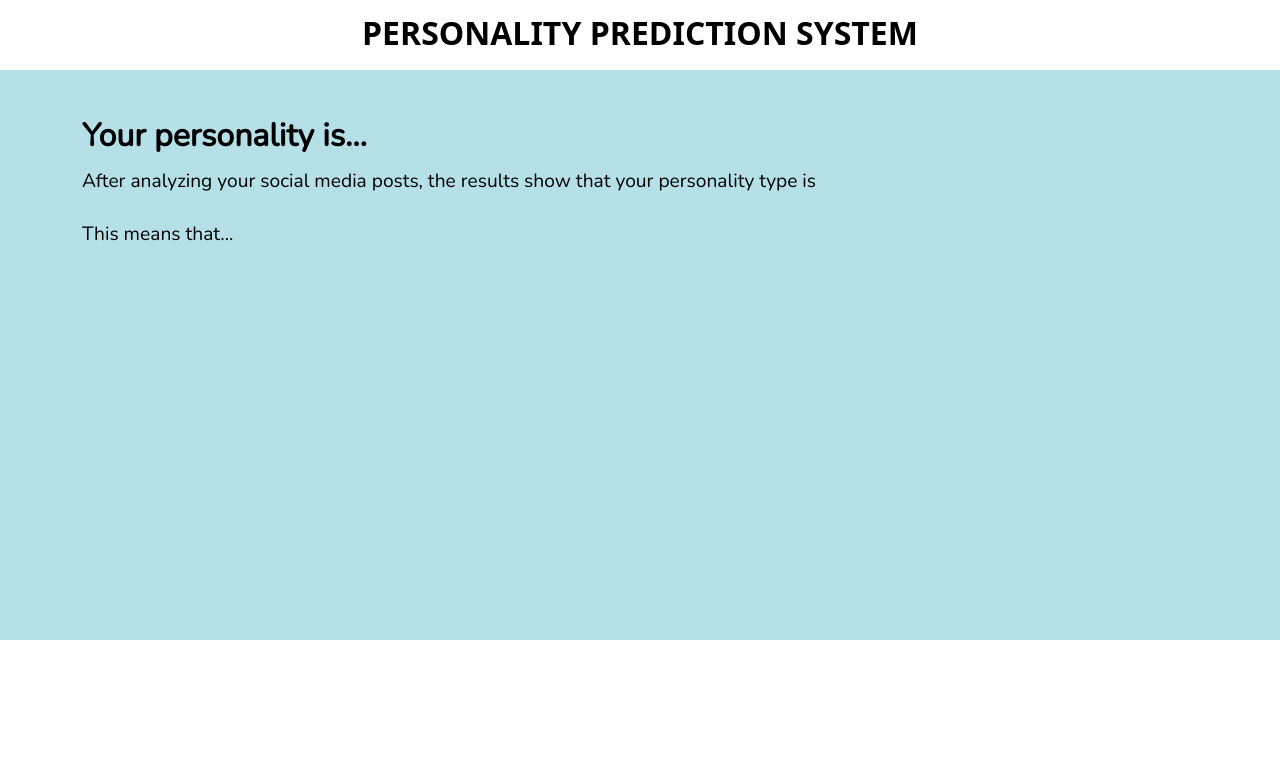
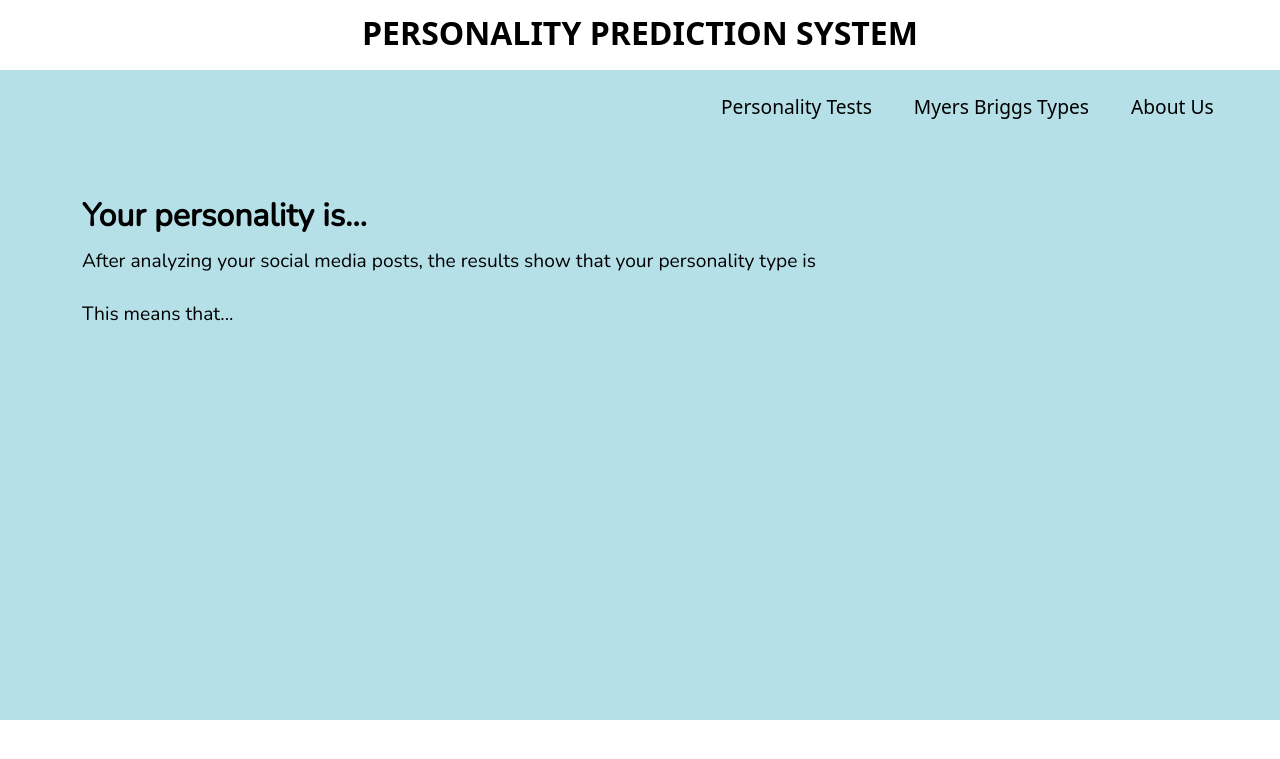
Before and after one commit to aryanparab/MPR2, a Django app: template templates/result.html in a window 1280 px wide. Shown: the top 759 px of the page. Run offline with Django 3.2, Linux system fonts and the light colour scheme; the template is opened without the code that fills it, so the values that code supplies are empty; parts of the project's set-up code (start-up, migrations or seed data) failed here and were passed over.

Commit message:
results page

```diff
--- a/templates/index.html
+++ b/templates/index.html
@@ -22,7 +22,7 @@
   <header id="section" class="header">
              <div class="nav">
                 <div class="logo">
-                    <img src="images/logo.png" alt="" class="logo">
+                    <!-- <img src="images/logo.png" alt="" class="logo"> -->
                 </div>
 
                 <ul class="nav-menu nav-menu-hide">
--- a/templates/result.html
+++ b/templates/result.html
@@ -17,6 +17,24 @@
         <p>PERSONALITY PREDICTION SYSTEM
         </p>
     </section>
+
+
+    <header id="section" class="header3">
+        <div class="nav">
+
+
+           <ul class="nav-menu nav-menu-hide">
+               <li class="nav-item"><a href="#test" class="nav-link">Personality Tests</a></li>
+               <li class="nav-item"><a href="#types" class="nav-link">Myers Briggs Types</a></li>
+               <li class="nav-item"><a href="#aboutus" class="nav-link">About Us</a></li>
+           </ul>
+           <div class="hamburger">
+                   <span class="bar"></span>
+                   <span class="bar"></span>
+                   <span class="bar"></span>
+           </div>
+       </div>
+</header>
 
     <section class="header2">
         <div class="end-form">
--- a/templates/style.css
+++ b/templates/style.css
@@ -241,7 +241,17 @@ opacity: 1;
     width: 100%;
     height: 510px;
     position: relative;
+    margin-bottom: -30px;
     background:#b5e0e8;
+}
+.header3 {
+    float: left;
+    width: 100%;
+    /* height: 510px; */
+    position: relative;
+    background:#b5e0e8;
+
+    padding-top: 80px;
 }
 .header2 {
     float: left;
```
